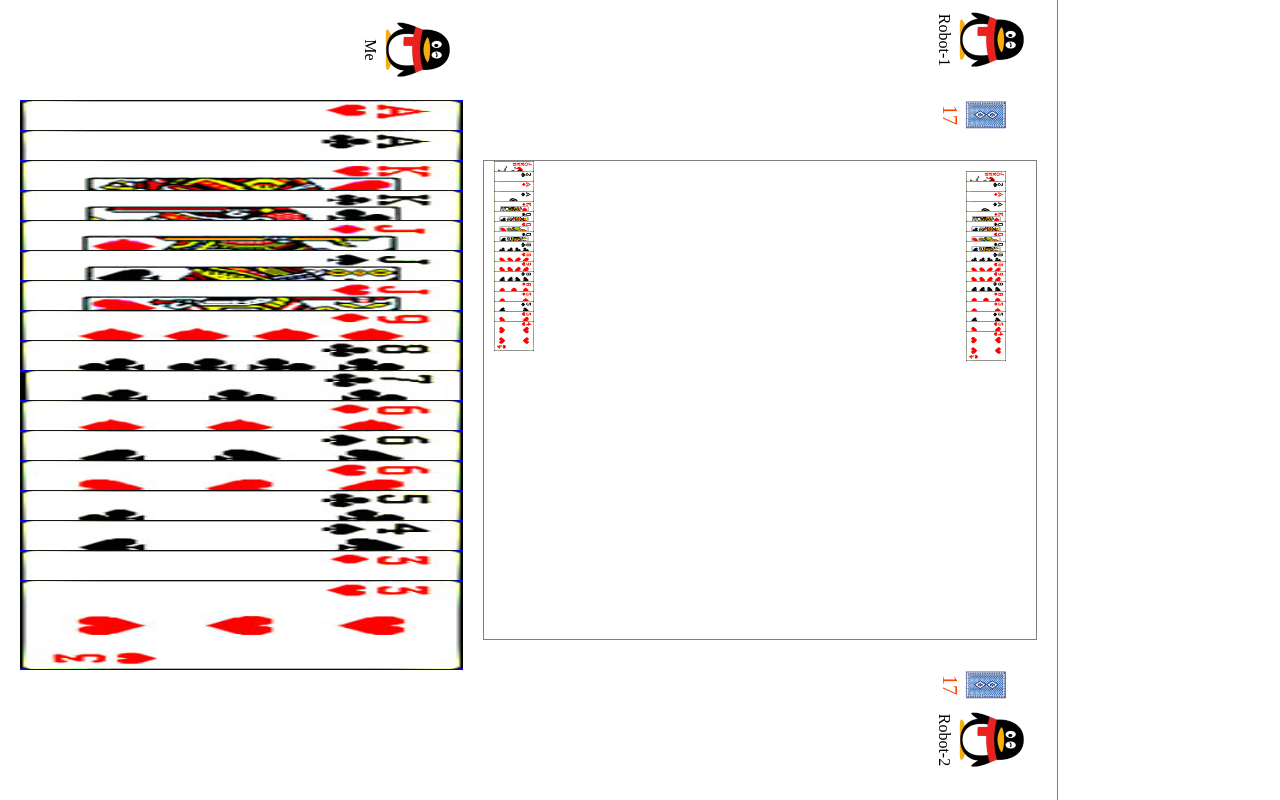
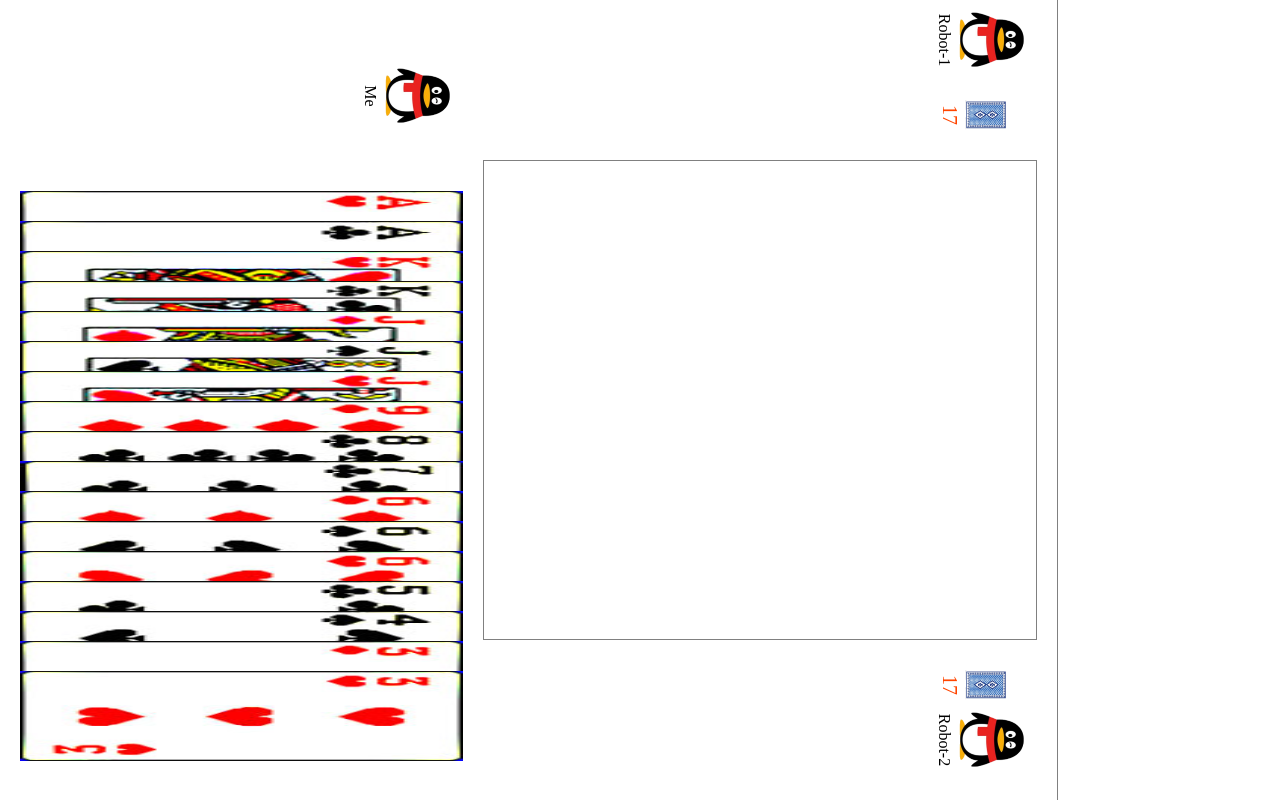
Before and after one commit to reidchan/ts-landlords, a Vue app in the folder frontend/: page /room in a window 1280 px wide. Built offline with nearby package versions, Linux system fonts and the light colour scheme.

Commit message:
feat: 完成卡牌展示与出牌状态

```diff
--- a/frontend/src/core/Player.ts
+++ b/frontend/src/core/Player.ts
@@ -10,6 +10,8 @@ export default class Player {
   public cards: PokerCard[] = [];
   // 是否是地主
   public isLandlord: boolean = false;
+  // 状态
+  public state: string | undefined;
   // 姓名
   private name: string;
   // 是否是地主
--- a/frontend/src/views/Room/index.less
+++ b/frontend/src/views/Room/index.less
@@ -95,15 +95,14 @@
       .card-box {
         display: flex;
         height: 100%;
-        justify-content: center;
         .card {
-          position: relative;
           width: 30px;
           height: 100%;
+          &:not(:first-child) {
+            margin-left: -20px;
+          }
           .poker-card {
-            position: absolute;
-            top: 0;
-            width: 30px;
+            width: 100%;
             height: 100%;
           }
         }
@@ -114,6 +113,8 @@
         bottom: 10px;
         width: auto;
         height: 40px;
+        left: 50%;
+        transform: translate(-50%);
       }
 
       .p1-cards {
@@ -132,6 +133,40 @@
         height: 40px;
         display: flex;
         justify-content: center;
+      }
+
+      .me-state {
+        position: absolute;
+        left: 0;
+        bottom: 10px;
+        width: 100%;
+        text-align: center;
+        span {
+          font-size: 26px;
+          text-shadow: #FA742B 1px 0 10px;
+        }
+      }
+
+      .p1-state {
+        position: absolute;
+        top: 30px;
+        left: 10px;
+        text-align: center;
+        span {
+          font-size: 26px;
+          text-shadow: #FA742B 1px 0 10px;
+        }
+      }
+
+      .p2-state {
+        position: absolute;
+        top: 30px;
+        right: 10px;
+        text-align: center;
+        span {
+          font-size: 26px;
+          text-shadow: #FA742B 1px 0 10px;
+        }
       }
     }
     .p2 {
@@ -160,14 +195,32 @@
     flex: 4;
     padding: 20px;
 
+    .figure {
+      width: 20%;
+      margin-right: 0;
+    }
+
+    .my-card {
+      position: relative;
+      width: 80%;
       .cards {
-      flex: 1;
+        position: absolute;
+        left: 50%;
+        transform: translate(-50%);
+        height: 100%;
+        .card-box {
+          height: 100%;
           display: flex;
-      height: 100%;
+          width: auto;
           .card {
             position: relative;
             width: 90px;
             height: 100%;
+
+            &:not(:first-child) {
+              margin-left: -60px;
+            }
+
             .poker-card {
               position: absolute;
               top: 0;
@@ -181,3 +234,5 @@
         }
       }
     }
+  }
+}
--- a/frontend/src/views/Room/index.ts
+++ b/frontend/src/views/Room/index.ts
@@ -16,8 +16,22 @@ export default class Room extends Vue {
   public playerMe: Player | undefined;
   public player1: Player | undefined;
   public player2: Player | undefined;
+  // 出牌操作
   public showPlayCard: boolean = false;
+  // 叫地主操作
   public showCallLandlord: boolean = false;
+  // 我的出牌
+  public showMeCards: boolean = false;
+  // P1的出牌
+  public showP1Cards: boolean = false;
+  // P2的出牌
+  public showP2Cards: boolean = false;
+  // 我的出牌状态
+  public showMeState: boolean = false;
+  // P1的出牌状态
+  public showP1State: boolean = false;
+  // P2的出牌状态
+  public showP2State: boolean = false;
 
   public data() {
     return {
@@ -25,7 +39,13 @@ export default class Room extends Vue {
       player1:  undefined,
       player2:  undefined,
       showPlayCard: false,
-      showCallLandlord: false
+      showCallLandlord: false,
+      showMeCards: false,
+      showP1Cards: false,
+      showP2Cards: false,
+      showMeState: false,
+      showP1State: false,
+      showP2State: false
     };
   }
 
@@ -88,13 +108,6 @@ export default class Room extends Vue {
       return card;
     });
 
-    this.player1.cards.map((card: PokerCard, index: number) =>  {
-      card.style  = {
-        left: `-${20 * index}px`
-      };
-      return card;
-    });
-
     this.player2.cards.map((card: PokerCard, index: number) =>  {
       card.style  = {
         right: `-${20 * index}px`
--- a/frontend/src/views/Room/index.vue
+++ b/frontend/src/views/Room/index.vue
@@ -32,7 +32,7 @@
         </div>
 
        <!-- 自己出牌的展示区 -->
-        <div class="me-cards">
+        <div class="me-cards" v-if="showMeCards">
           <div class="card-box">
             <div class="card" v-for="(card, index) of player1.cards" :key="index">
               <Card :card="card" :style="card.style"/>
@@ -41,8 +41,14 @@
         </div>
         <!-- # 自己出牌的展示区 -->
 
+        <!-- 自己出牌状态 -->
+        <div class="me-state" v-if="playerMe.state">
+          <span>{{ playerMe.state }}</span>
+        </div>
+        <!-- # 自己出牌状态 -->
+
         <!-- p1出牌的展示区 -->
-        <div class="p1-cards">
+        <div class="p1-cards" v-if="showP1Cards">
           <div class="card-box">
             <div class="card" v-for="(card, index) of player1.cards" :key="index">
               <Card :card="card" :style="card.style"/>
@@ -51,15 +57,27 @@
         </div>
         <!-- # p1出牌的展示区 -->
 
+        <!-- p1出牌状态 -->
+        <div class="p1-state" v-if="player1.state">
+          <span>{{ player1.state }}</span>
+        </div>
+        <!-- # p1出牌状态 -->
+
         <!-- p2出牌的展示区 -->
-        <!-- <div class="p2-cards">
+        <div class="p2-cards" v-if="showP2Cards">
           <div class="card-box">
             <div class="card" v-for="(card, index) of player2.cards" :key="index">
-              <Card :card="card" :style="card.style"/>
+              <Card :card="card"/>
             </div>
           </div>
-        </div> -->
+        </div>
         <!-- # p2出牌的展示区 -->
+
+        <!-- p2出牌状态 -->
+        <div class="p2-state" v-if="player2.state">
+          <span>{{ player2.state }}</span>
+        </div>
+        <!-- # p2出牌状态 -->
       </div>
       <!-- # 展示区 -->
 
@@ -84,9 +102,16 @@
           <p>{{ playerMe.name }}</p>
         </div>
       </div>
-      <div class="cards">
-        <div :class="{ card: true, active: card.active }" v-for="(card, index) of playerMe.cards" :key="index" @click="onCardClick(index)">
-          <Card :card="card" :style="card.style"/>
+      <div>
+    </div>
+
+      <div class="my-card">
+        <div class="cards">
+          <div class="card-box">
+            <div :class="{ card: true, active: card.active }" v-for="(card, index) of playerMe.cards" :key="index" @click="onCardClick(index)">
+              <Card :card="card"/>
+            </div>
+          </div>
         </div>
       </div>
     </div>
```
Lines whose indentation alone changed are shown as unchanged.
